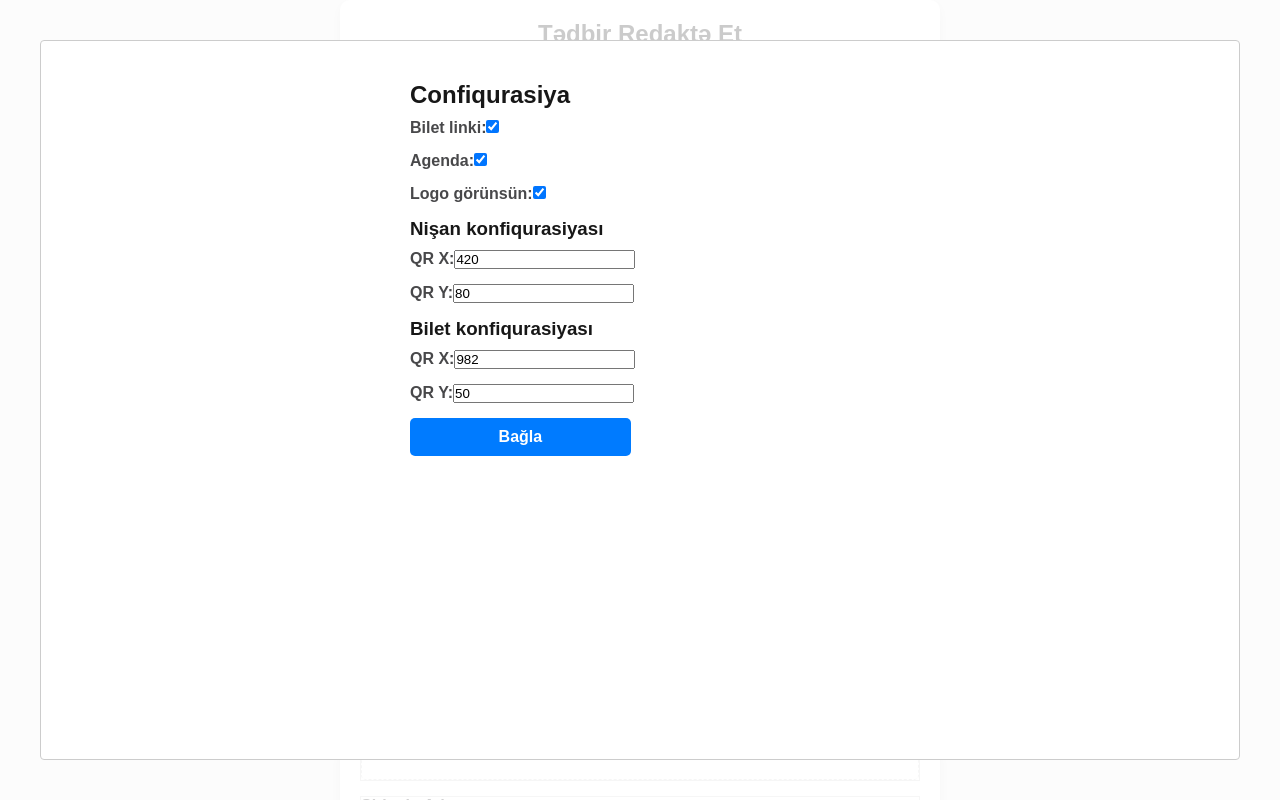
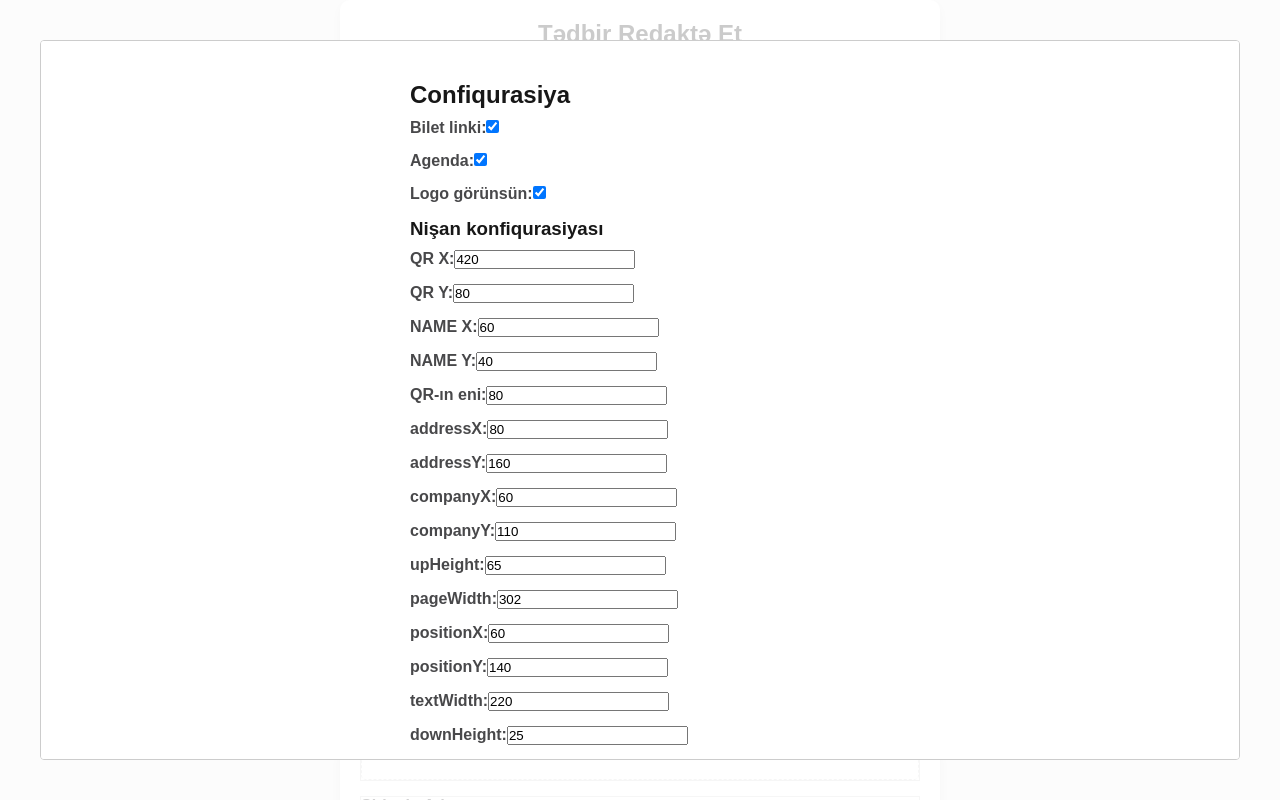
Before and after one commit to MammadliTaleh/ebilet-edit, a Next.js app: page /home in a window 1280 px wide. Both pictures are taken after a click on the button "Confiqurator". Shown: the top 800 px of the page. Built offline with nearby package versions, Linux system fonts and the light colour scheme.

Commit message:
Config Page changed

```diff
--- a/src/app/home/EventForm.jsx
+++ b/src/app/home/EventForm.jsx
@@ -205,18 +205,17 @@ const EventForm = () => {
     },
   });
 
-  const handleImageChange = (e, setImage) => {
-    const file = e.target.files[0];
-    if (file) {
-      setImage(URL.createObjectURL(file));
-    }
+  const updateNestedConfig = (obj, keyPath, value) => {
+    const lastKey = keyPath.pop();
+    const lastObj = keyPath.reduce(
+      (nestedObj, key) => nestedObj[key] || (nestedObj[key] = {}),
+      obj
+    );
+    lastObj[lastKey] = value;
+    return { ...obj }; // Return a new copy of config for state update
   };
-
-  const handleConfigChange = (key, value) => {
-    setConfig((prevConfig) => ({
-      ...prevConfig,
-      [key]: value,
-    }));
+  const handleConfigChange = (keyPath, value) => {
+    setConfig((prevConfig) => updateNestedConfig({ ...prevConfig }, [...keyPath], value));
   };
 
   return (
@@ -236,13 +235,12 @@ const EventForm = () => {
         <ModalContent>
           <h2>Confiqurasiya</h2>
 
-          {/* Configurator içərisində JSON dəyərlərini input kimi göstərmək üçün */}
           <Label>
             Bilet linki:
             <input
               type="checkbox"
               checked={config.ticketLink}
-              onChange={(e) => handleConfigChange("ticketLink", e.target.checked)}
+              onChange={(e) => handleConfigChange(["ticketLink"], e.target.checked)}
             />
           </Label>
 
@@ -251,32 +249,25 @@ const EventForm = () => {
             <input
               type="checkbox"
               checked={config.agenda}
-              onChange={(e) => handleConfigChange("agenda", e.target.checked)}
+              onChange={(e) => handleConfigChange(["agenda"], e.target.checked)}
             />
           </Label>
-
           <Label>
             Logo görünsün:
             <input
               type="checkbox"
               checked={config.logoShow}
-              onChange={(e) => handleConfigChange("logoShow", e.target.checked)}
+              onChange={(e) => handleConfigChange(["logoShow"], e.target.checked)}
             />
           </Label>
 
-          {/* Badge və Ticket Config üçün JSON içi dəyərləri dəyişmək */}
           <h3>Nişan konfiqurasiyası</h3>
           <Label>
             QR X:
             <input
               type="number"
               value={config.badgeConfig.qrX}
-              onChange={(e) =>
-                handleConfigChange("badgeConfig", {
-                  ...config.badgeConfig,
-                  qrX: parseInt(e.target.value, 10),
-                })
-              }
+              onChange={(e) => handleConfigChange(["badgeConfig", "qrX"], parseInt(e.target.value, 10))}
             />
           </Label>
 
@@ -285,14 +276,155 @@ const EventForm = () => {
             <input
               type="number"
               value={config.badgeConfig.qrY}
-              onChange={(e) =>
-                handleConfigChange("badgeConfig", {
-                  ...config.badgeConfig,
-                  qrY: parseInt(e.target.value, 10),
-                })
-              }
+              onChange={(e) => handleConfigChange(["badgeConfig", "qrY"], parseInt(e.target.value, 10))}
             />
           </Label>
+          <Label>
+            NAME X:
+            <input
+              type="number"
+              value={config.badgeConfig.nameX}
+              onChange={(e) => handleConfigChange(["badgeConfig", "nameX"], parseInt(e.target.value, 10))}
+            />
+          </Label>
+          <Label>
+            NAME Y:
+            <input
+              type="number"
+              value={config.badgeConfig.nameY}
+              onChange={(e) => handleConfigChange(["badgeConfig", "nameY"], parseInt(e.target.value, 10))}
+            />
+          </Label>
+          <Label>
+          QR-ın eni:
+            <input
+              type="number"
+              value={config.badgeConfig.qrWidth}
+              onChange={(e) => handleConfigChange(["badgeConfig", "qrWidth"], parseInt(e.target.value, 10))}
+            />
+          </Label>
+          <Label>
+          addressX:
+            <input
+              type="number"
+              value={config.badgeConfig. addressX}
+              onChange={(e) => handleConfigChange(["badgeConfig", "addressX"], parseInt(e.target.value, 10))}
+            />
+          </Label>
+          <Label>
+          addressY:
+            <input
+              type="number"
+              value={config.badgeConfig. addressY}
+              onChange={(e) => handleConfigChange(["badgeConfig", "addressY"], parseInt(e.target.value, 10))}
+            />
+          </Label>
+          <Label>
+          companyX:
+            <input
+              type="number"
+              value={config.badgeConfig. companyX}
+              onChange={(e) => handleConfigChange(["badgeConfig", "companyX"], parseInt(e.target.value, 10))}
+            />
+          </Label>
+          <Label>
+          companyY:
+            <input
+              type="number"
+              value={config.badgeConfig. companyY}
+              onChange={(e) => handleConfigChange(["badgeConfig", "companyY"], parseInt(e.target.value, 10))}
+            />
+          </Label>
+          <Label>
+          upHeight:
+            <input
+              type="number"
+              value={config.badgeConfig.upHeight}
+              onChange={(e) => handleConfigChange(["badgeConfig", "upHeight"], parseInt(e.target.value, 10))}
+            />
+          </Label>
+          <Label>
+          pageWidth:
+            <input
+              type="number"
+              value={config.badgeConfig. pageWidth}
+              onChange={(e) => handleConfigChange(["badgeConfig", " pageWidth"], parseInt(e.target.value, 10))}
+            />
+          </Label>
+          <Label>
+          positionX:
+            <input
+              type="number"
+              value={config.badgeConfig.  positionX}
+              onChange={(e) => handleConfigChange(["badgeConfig", "  positionX"], parseInt(e.target.value, 10))}
+            />
+          </Label>
+          <Label>
+          positionY:
+            <input
+              type="number"
+              value={config.badgeConfig.  positionY}
+              onChange={(e) => handleConfigChange(["badgeConfig", "  positionY"], parseInt(e.target.value, 10))}
+            />
+          </Label>
+          <Label>
+          textWidth:
+            <input
+              type="number"
+              value={config.badgeConfig. textWidth}
+              onChange={(e) => handleConfigChange(["badgeConfig", "  textWidth"], parseInt(e.target.value, 10))}
+            />
+          </Label>
+          <Label>
+          downHeight:
+            <input
+              type="number"
+              value={config.badgeConfig. downHeight}
+              onChange={(e) => handleConfigChange(["badgeConfig", " downHeight"], parseInt(e.target.value, 10))}
+            />
+          </Label>
+          <Label>
+          pageHeigth:
+            <input
+              type="number"
+              value={config.badgeConfig. pageHeigth}
+              onChange={(e) => handleConfigChange(["badgeConfig", "  pageHeigth"], parseInt(e.target.value, 10))}
+            />
+          </Label>
+          <Label>
+          nameFontSize:
+            <input
+              type="number"
+              value={config.badgeConfig.nameFontSize}
+              onChange={(e) => handleConfigChange(["badgeConfig", " nameFontSize"], parseInt(e.target.value, 10))}
+            />
+          </Label>
+          <Label>
+          companyFontSize:
+            <input
+              type="number"
+              value={config.badgeConfig.companyFontSize}
+              onChange={(e) => handleConfigChange(["badgeConfig", " companyFontSize"], parseInt(e.target.value, 10))}
+            />
+          </Label>
+
+          <Label>
+          positionFontSize:
+            <input
+              type="number"
+              value={config.badgeConfig.positionFontSize}
+              onChange={(e) => handleConfigChange(["badgeConfig", " positionFontSize"], parseInt(e.target.value, 10))}
+            />
+          </Label>
+          <Label>
+          alignCenter:
+            <input
+              type="name"
+              value={config.badgeConfig.alignCenter}
+              onChange={(e) => handleConfigChange(["badgeConfig", " alignCenter"], parseInt(e.target.value, 10))}
+            />
+          </Label>
+
 
           <h3>Bilet konfiqurasiyası</h3>
           <Label>
@@ -300,12 +432,7 @@ const EventForm = () => {
             <input
               type="number"
               value={config.ticketConfig.qrX}
-              onChange={(e) =>
-                handleConfigChange("ticketConfig", {
-                  ...config.ticketConfig,
-                  qrX: parseInt(e.target.value, 10),
-                })
-              }
+              onChange={(e) => handleConfigChange(["ticketConfig", "qrX"], parseInt(e.target.value, 10))}
             />
           </Label>
 
@@ -314,12 +441,129 @@ const EventForm = () => {
             <input
               type="number"
               value={config.ticketConfig.qrY}
-              onChange={(e) =>
-                handleConfigChange("ticketConfig", {
-                  ...config.ticketConfig,
-                  qrY: parseInt(e.target.value, 10),
-                })
-              }
+              onChange={(e) => handleConfigChange(["ticketConfig", "qrY"], parseInt(e.target.value, 10))}
+            />
+          </Label>
+          <Label>
+          textX:
+            <input
+              type="number"
+              value={config.ticketConfig.textX}
+              onChange={(e) => handleConfigChange(["ticketConfig", "textX"], parseInt(e.target.value, 10))}
+            />
+          </Label>
+          <Label>
+            textY:
+            <input
+              type="number"
+              value={config.ticketConfig.textY}
+              onChange={(e) => handleConfigChange(["ticketConfig", "textY"], parseInt(e.target.value, 10))}
+            />
+          </Label>
+          <Label>
+            qrWidth:
+            <input
+              type="number"
+              value={config.ticketConfig.qrWidth}
+              onChange={(e) => handleConfigChange(["ticketConfig", "qrWidth"], parseInt(e.target.value, 10))}
+            />
+          </Label>
+          <Label>
+            nameTextX:
+            <input
+              type="number"
+              value={config.ticketConfig.nameTextX}
+              onChange={(e) => handleConfigChange(["ticketConfig", "nameTextX"], parseInt(e.target.value, 10))}
+            />
+          </Label>
+          <Label>
+            nameTextY:
+            <input
+              type="number"
+              value={config.ticketConfig.nameTextY}
+              onChange={(e) => handleConfigChange(["ticketConfig", "nameTexty"], parseInt(e.target.value, 10))}
+            />
+          </Label>
+          <Label>
+           textColor:
+            <input
+              type="color"
+              value={config.ticketConfig.textColor}
+              onChange={(e) => handleConfigChange(["ticketConfig", "textColor"], parseInt(e.target.value, 10))}
+            />
+          </Label>
+
+          <h3>Bilet daxili konfiqurasiyası</h3>
+          <Label>
+            QR X:
+            <input
+              type="number"
+              value={config.ticketEmptyConfig.qrX}
+              onChange={(e) => handleConfigChange(["ticketEmptyConfig", "qrX"], parseInt(e.target.value, 10))}
+            />
+          </Label>
+          <Label>
+            QR Y:
+            <input
+              type="number"
+              value={config.ticketEmptyConfig.qrY}
+              onChange={(e) => handleConfigChange(["ticketEmptyConfig", "qrY"], parseInt(e.target.value, 10))}
+            />
+          </Label>
+          <Label>
+            test X:
+            <input
+              type="number"
+              value={config.ticketEmptyConfig.textX}
+              onChange={(e) => handleConfigChange(["ticketEmptyConfig", "testX"], parseInt(e.target.value, 10))}
+            />
+          </Label>
+          <Label>
+            test Y:
+            <input
+              type="number"
+              value={config.ticketEmptyConfig.textY}
+              onChange={(e) => handleConfigChange(["ticketEmptyConfig", "testY"], parseInt(e.target.value, 10))}
+            />
+          </Label>
+          <Label>
+            qrWidth:
+            <input
+              type="number"
+              value={config.ticketEmptyConfig.qrWidth}
+              onChange={(e) => handleConfigChange(["ticketEmptyConfig", "qrWidth"], parseInt(e.target.value, 10))}
+            />
+          </Label>
+          <Label>
+            pageWidth:
+            <input
+              type="number"
+              value={config.ticketEmptyConfig.pageWidth}
+              onChange={(e) => handleConfigChange(["ticketEmptyConfig", "pageWidth"], parseInt(e.target.value, 10))}
+            />
+          </Label>
+          <Label>
+            pageHeight:
+            <input
+              type="number"
+              value={config.ticketEmptyConfig.pageHeight}
+              onChange={(e) => handleConfigChange(["ticketEmptyConfig", "pageHeight"], parseInt(e.target.value, 10))}
+            />
+          </Label>
+          <Label>
+            ticketName:
+            <input
+              type="name"
+              value={config.ticketEmptyConfig.ticketName}
+              onChange={(e) => handleConfigChange(["ticketEmptyConfig", "ticketName"], parseInt(e.target.value, 10))}
+            />
+          </Label>
+          <Label>
+            alignCenter:
+            <input
+              type="name"
+              value={config.ticketEmptyConfig.alignCenter}
+              onChange={(e) => handleConfigChange(["ticketEmptyConfig", "alignCenter"], parseInt(e.target.value, 10))}
             />
           </Label>
 
```
